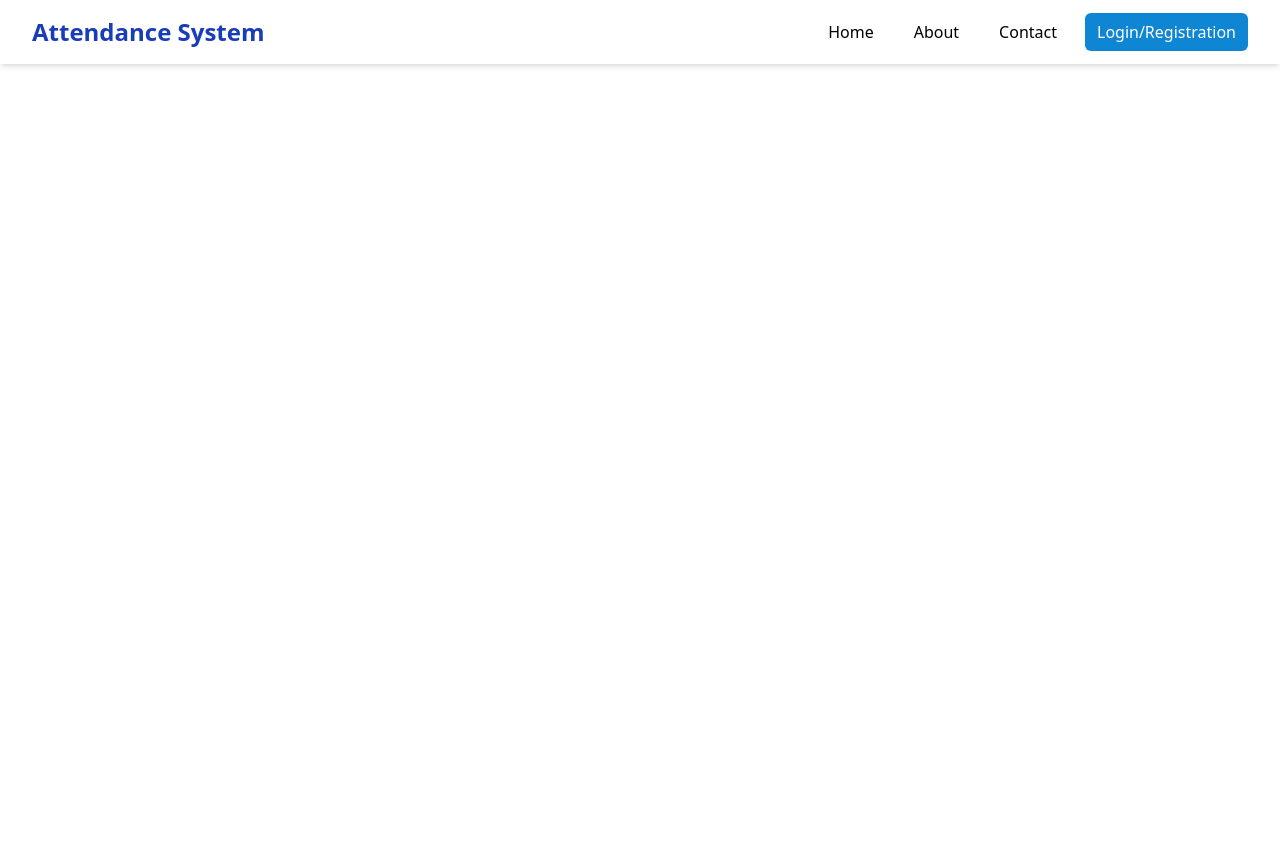
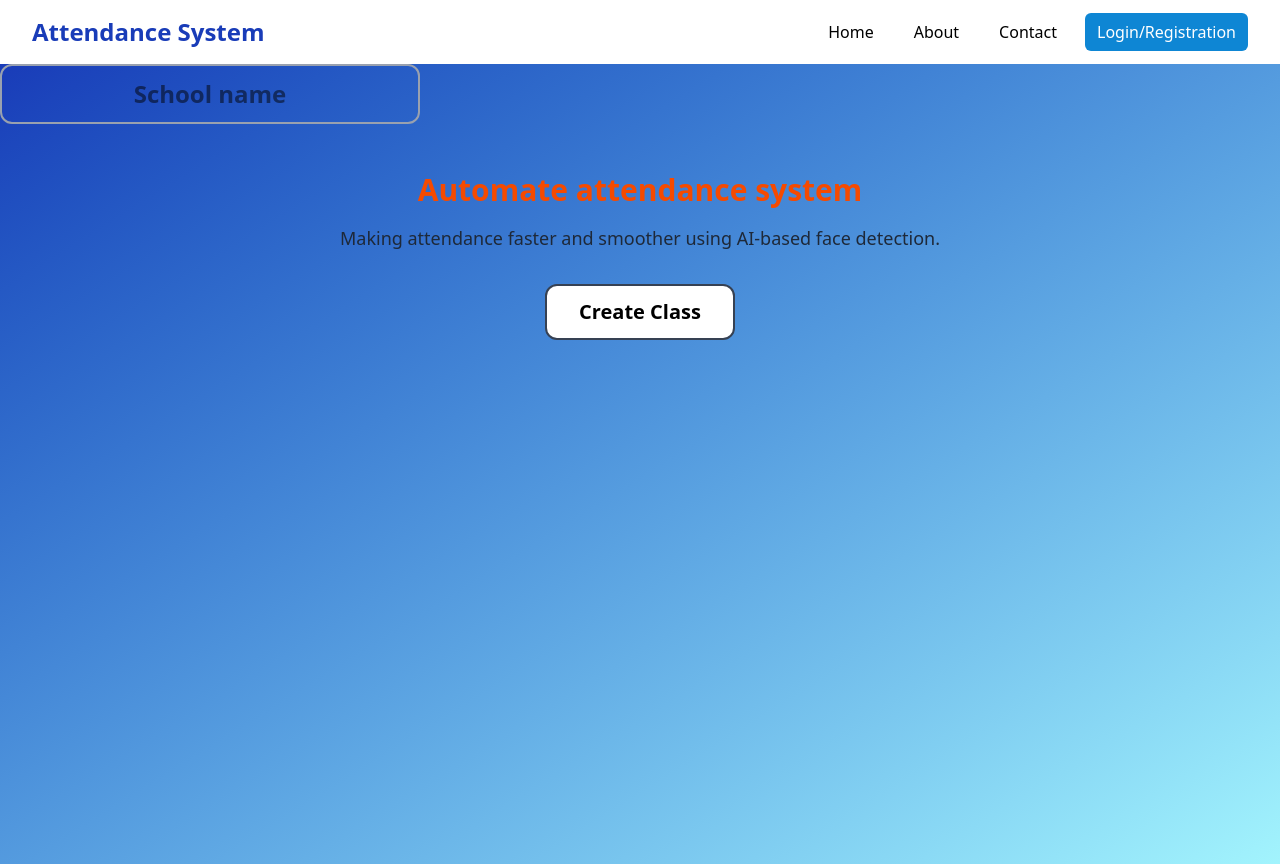
Before and after one commit to ABHINASHYA/Automated_Attendance_System, a React (Vite) app: page /AttendancePage in a window 1280 px wide. Before the commit the page ends 800 px from the top, so only its background shows below. Built offline with nearby package versions, Linux system fonts and the light colour scheme.

Commit message:
Attendence page

```diff
--- a/src/App.jsx
+++ b/src/App.jsx
@@ -6,7 +6,9 @@ import About from './Components/About'
 import Contect from './Components/Contect'
 import Register from './Components/Register'
 import Login from './Components/Login'
+import AttendancePage from './Components/AttendancePage'
 import React from 'react'
+
 
 function App() {
   const [count, setCount] = useState(0)
@@ -20,6 +22,7 @@ function App() {
         <Route path="/contact" element={<Contect />} />
         <Route path="/Register" element={<Register />} />
         <Route path="/Login" element={<Login />} />
+        <Route path="/AttendancePage" element={<AttendancePage />} />
       </Routes>
     </Router>
   )
--- /dev/null
+++ b/src/Components/AttendancePage.jsx
@@ -0,0 +1,100 @@
+import React, { useState } from "react";
+
+const AttendancePage = () => {
+	const [showClassForm, setShowClassForm] = useState(false);
+	const [formData, setFormData] = useState({
+		className: "",
+		section: "",
+		subject: "",
+	});
+
+	const handleChange = (e) => {
+		setFormData({
+			...formData,
+			[e.target.name]: e.target.value,
+		});
+	};
+
+	const handleSubmit = (e) => {
+		e.preventDefault();
+		alert(
+			`Class: ${formData.className}\nSection: ${formData.section}\nSubject: ${formData.subject}`
+		);
+	};
+
+	return (
+		<div className=" items-center justify-center min-h-screen bg-gradient-to-br from-blue-800 to-cyan-200 relative overflow-hidden">
+
+
+			{/* School Name Input */}
+			<div className="mb-12">
+				<input
+					type="text"
+					placeholder="School name"
+					className="border-2 border-gray-400 rounded-xl px-6 py-3 text-2xl text-center font-semibold focus:outline-none focus:ring-2 focus:ring-blue-500"
+				/>
+			</div>
+
+			{/* Center Content */}
+			<div className="text-center">
+				<h2 className="text-3xl font-semibold text-orange-600 mb-4">
+					Automate attendance system
+				</h2>
+				<p className="text-lg text-gray-800 mb-8">
+					Making attendance faster and smoother using AI-based face detection.
+				</p>
+
+				{/* Create Class Button */}
+				<button
+					onClick={() => setShowClassForm(!showClassForm)}
+					className="bg-white border-2 border-gray-700 text-xl px-8 py-3 rounded-xl font-semibold hover:bg-gray-100 transition"
+				>
+					Create Class
+				</button>
+			</div>
+
+			{/* Right-side Class Details */}
+			{showClassForm && (
+				<div className="mt-12 bg-white shadow-xl rounded-2xl p-8 w-full max-w-sm">
+					<h3 className="text-center text-2xl font-semibold mb-6 text-gray-700">
+						Class Details
+					</h3>
+					<form onSubmit={handleSubmit} className="flex flex-col  gap-4">
+						<input
+							type="text"
+							name="className"
+							value={formData.className}
+							onChange={handleChange}
+							placeholder="Class"
+							className="border-2 border-gray-400 rounded-lg px-4 py-2 focus:outline-none focus:ring-2 focus:ring-blue-500"
+						/>
+						<input
+							type="text"
+							name="section"
+							value={formData.section}
+							onChange={handleChange}
+							placeholder="Section"
+							className="border-2 border-gray-400 rounded-lg px-4 py-2 focus:outline-none focus:ring-2 focus:ring-blue-500"
+						/>
+						<input
+							type="text"
+							name="subject"
+							value={formData.subject}
+							onChange={handleChange}
+							placeholder="Subject"
+							className="border-2 border-gray-400 rounded-lg px-4 py-2 focus:outline-none focus:ring-2 focus:ring-blue-500"
+						/>
+						<button
+							type="submit"
+							className="mt-4 bg-blue-600 text-white py-2 rounded-lg font-semibold hover:bg-blue-700 transition"
+						>
+							Enter
+						</button>
+					</form>
+				</div>
+			)}
+		</div>
+	);
+};
+
+export default AttendancePage;
```
